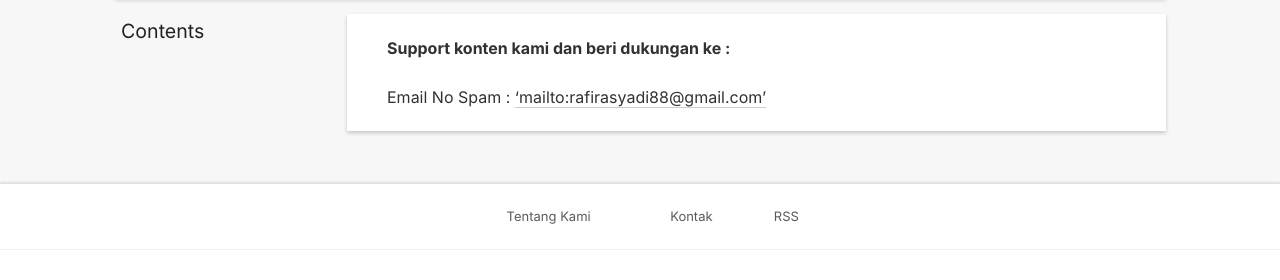
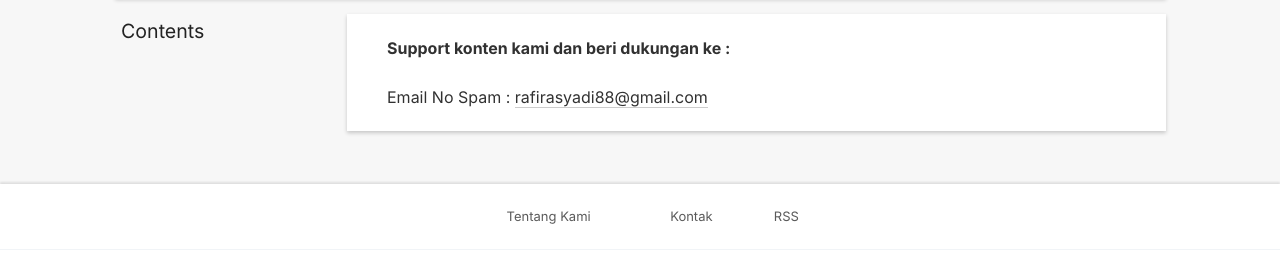
Before and after one commit to rafi-sudo/rafiart, a Jekyll site: the page built from Kontak.md, in a window 1280 px wide. Shown: the part 160-440 px from the top of the page. Built offline with Jekyll 4.4.1, drawn with Linux system fonts in a browser that asks for light colours; nearby versions of some CDN libraries; some web fonts are replaced; comment, search, counter and statistics services are not loaded.

Commit message:
Update Kontak.md

```diff
--- a/Kontak.md
+++ b/Kontak.md
@@ -7,4 +7,4 @@ title: Contact
 {:toc}
 **Support konten kami dan beri dukungan ke :**
 
-Email No Spam : ['mailto:rafirasyadi88@gmail.com'](rafirasyadi88@gmail.com)
+Email No Spam : [rafirasyadi88@gmail.com](mailto:rafirasyadi88@gmail.com)
```
